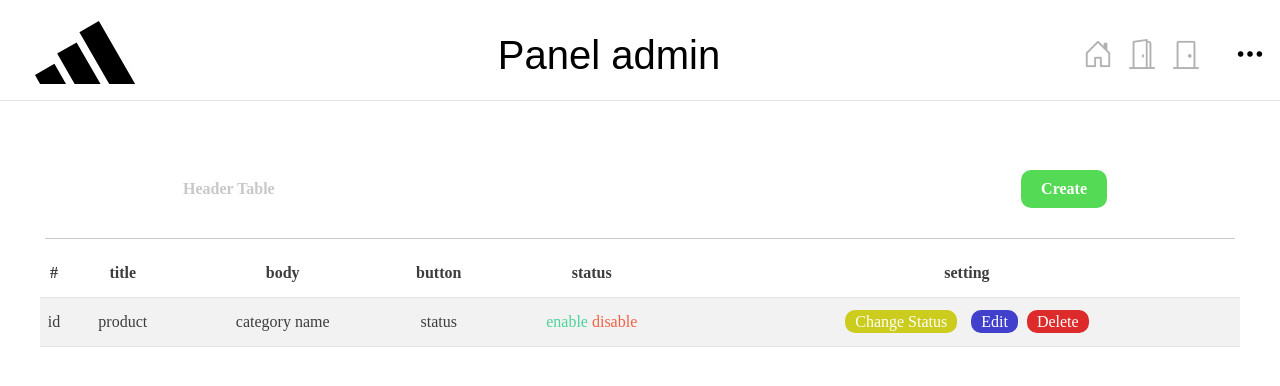
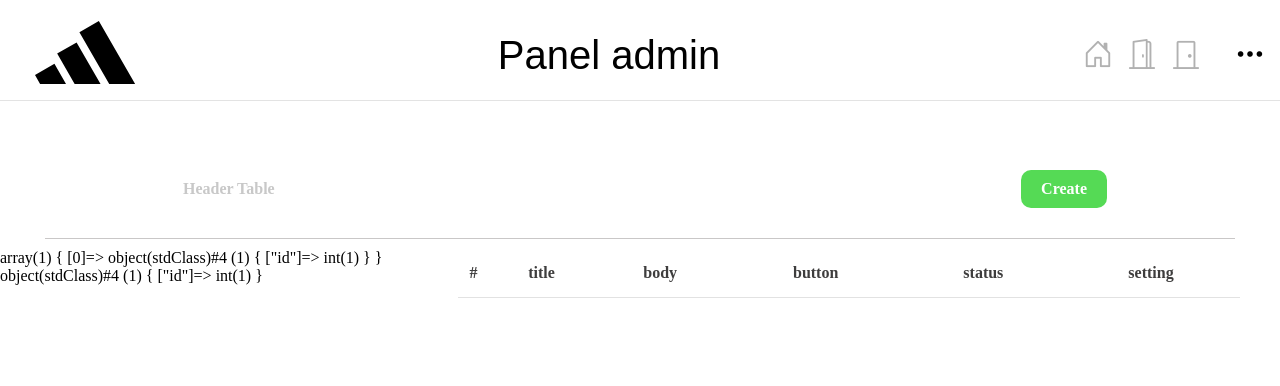
Before and after one commit to AmirTaki/adidas-backend, a PHP site: page /adidas/panel/header in a window 1280 px wide. Shown: the top 386 px of the page. Run offline with PHP 8.4, Linux system fonts and the light colour scheme; the visitor is signed in with stand-in values (Sample User, id 1); tables that the repository leaves empty or names only in its code hold one stand-in row (values such as "Sample post"); lists and menus that the app fills with data are empty.

Commit message:
edit readTable

```diff
--- a/functions/pdo_connection.php
+++ b/functions/pdo_connection.php
@@ -56,11 +56,11 @@ function createUserTable ($dbName){
 }
 
 //read table to dataBase
-function readTable ($dbName, $query, $sigle = true, $execute = null){
+function readTable ($dbName, $query, $single = true, $execute = null){
     $pdo = connectDataBase($dbName);
     $statment = $pdo->prepare($query);
     $execute = null ? $statment->execute() : $statment->execute($execute);
-    $reading =   $sigle ? $statment->fetch() : $statment.fetchAll();
+    $reading  = $single ? $statment->fetch() : $statment->fetchAll();
     return $reading;
 }
 
--- a/panel/header/create.php
+++ b/panel/header/create.php
@@ -3,7 +3,7 @@
     require_once "../../functions/helpers.php";
     require_once "../../functions/pdo_connection.php";
     if(isset($_POST['title']) and $_POST['title'] !== ""){
-        operationsDataBase("adidas", "INSERT INTO adidas.header SET title = ?, created_at = NOW()") ? redirect("panel/header") : ""
+        operationsDataBase("adidas", "INSERT INTO adidas.header SET title = ?, created_at = NOW() ",[$_POST['title']]) ? redirect("panel/header") : "";
     }
 ?>
 
--- a/panel/header/index.php
+++ b/panel/header/index.php
@@ -18,7 +18,7 @@
     <?php require_once '../layouts/sidebar.php' ?>
         <div class = 'line_categroy' >
         <div>Header Table</div>
-        <a href="<?= asset('') ?>" class = 'create_button'>Create</a>
+        <a href="<?= asset('panel/header/create.php') ?>" class = 'create_button'>Create</a>
     </div>
 
 
@@ -36,40 +36,14 @@
 
             </tr>
 
-            <tr>
-                <!-- id -->
-                <td>id</td>
+            <?php
 
-
-                <!-- product -->
-                <td>product</td>
-
-                <!-- category name or categor id -->
-                <td>category name</td>
-
-
-                <td> status</td>
-                <!-- status -->
-                <td class = 'status_hidden'>
-
-
-                    <a href="" class = 'enable_click'>enable</a>
-
-
-                    <a href="" class = 'disable_click'>disable</a>
-
-                </td>
-
-                <!-- settings -->
-                <td id = 'setting_td'>
-                    <a href="<?= asset('')?>" class = 'changeStatus_button' >Change Status</a>
-
-                    <a href="<?= asset(''); ?>" class = 'edit_button'>Edit</a>
-
-                    <a href = '<?= asset(''); ?>' class = 'delete_button' onclick = 'functionCheck()'>Delete</a>
-                </td>
-
-            </tr>
+            $Table =   readTable ("adidas", "SELECT * FROM adidas.header", $sigle = false, $execute = null);
+            var_dump($Table);
+            foreach($Table as $item) {
+                var_dump($item);
+                }
+            ?>
 
         </table>
     </div>
```
Also changed, not shown: 1 other file.
